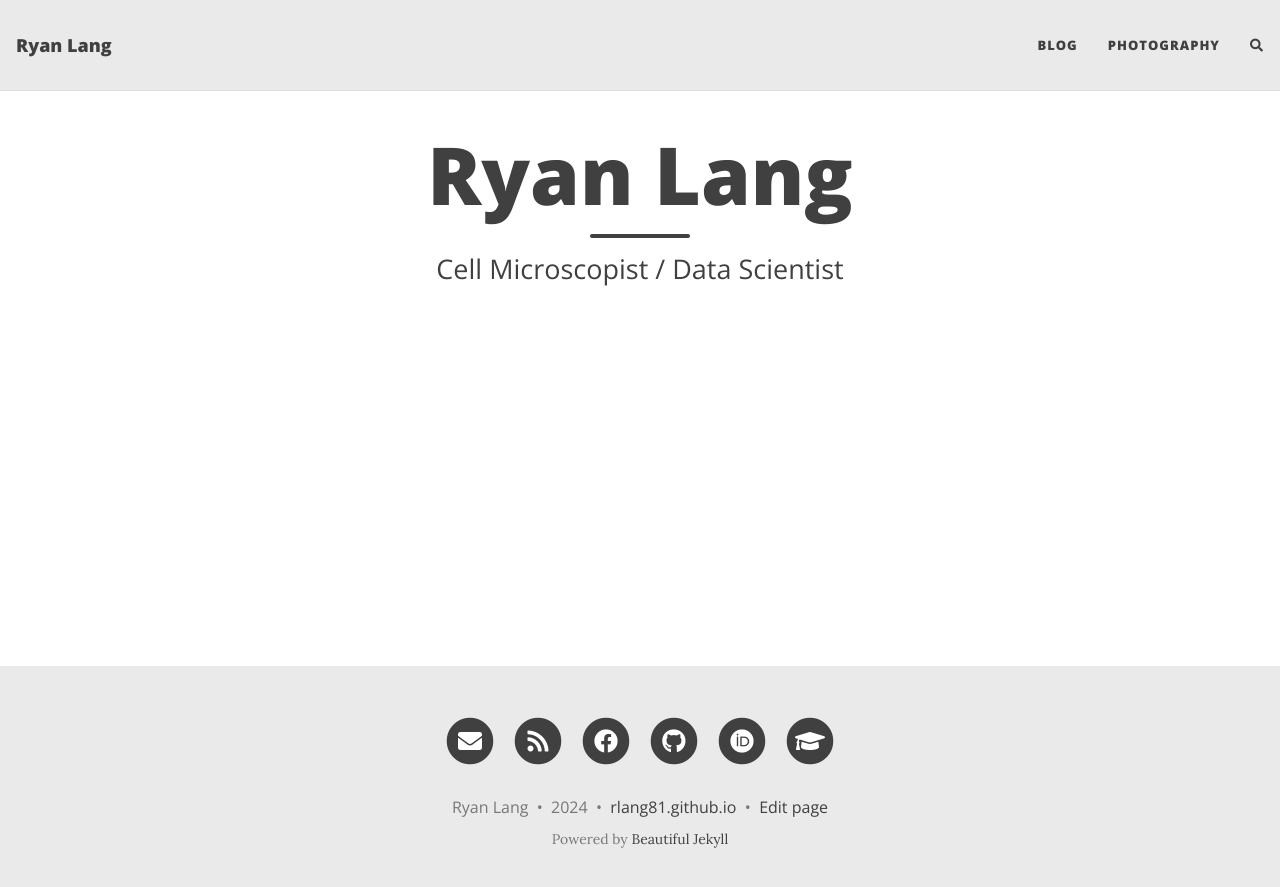
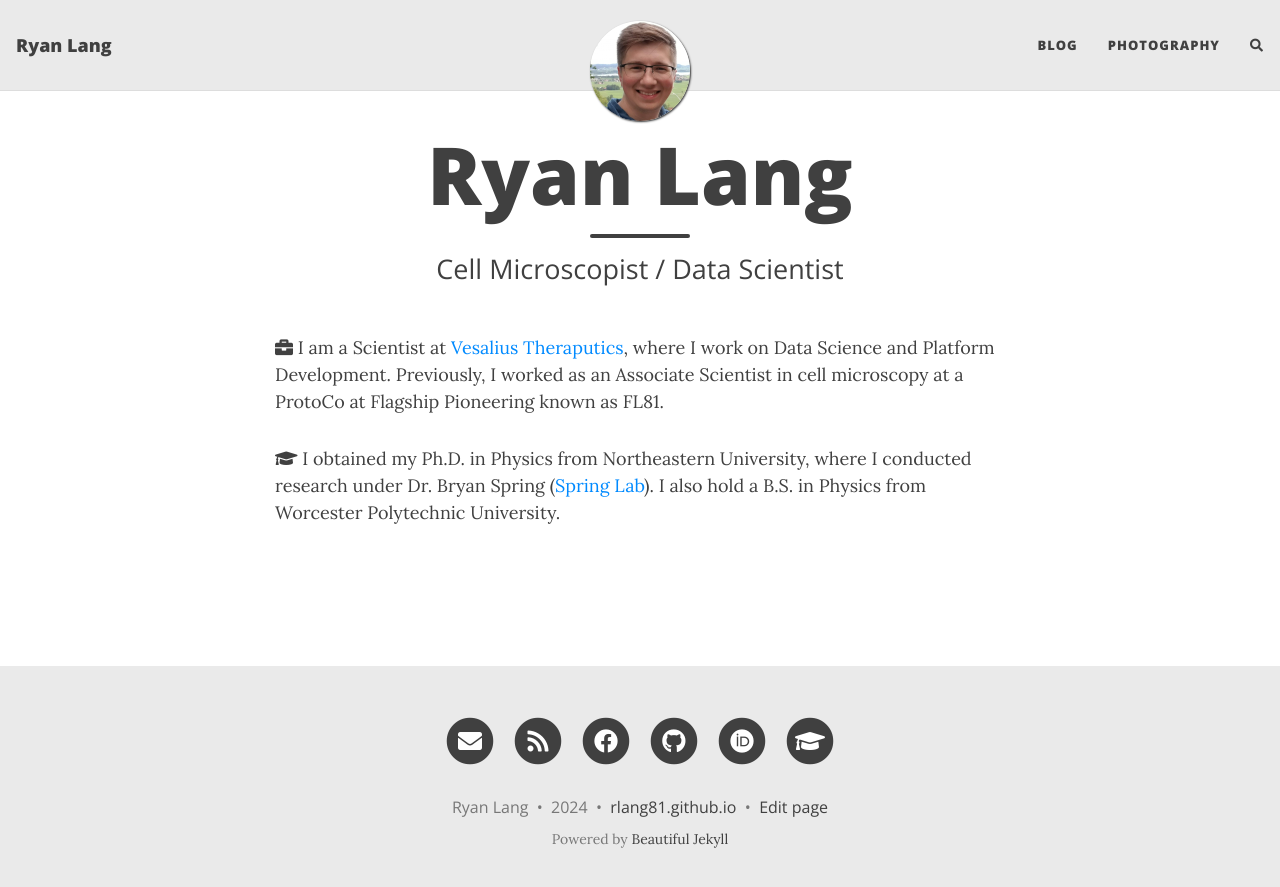
Before and after one commit to rlang81/rlang81.github.io, a Jekyll site: the page built from index.html, in a window 1280 px wide. Shown: the top 887 px of the page. Built offline with Jekyll 4.4.1, drawn with Linux system fonts in a browser that asks for light colours; nearby versions of some CDN libraries; the list of posts is cut into pages by our own code; comment, search, counter and statistics services are not loaded.

Commit message:
Updates to about me

```diff
--- a/404.html
+++ b/404.html
@@ -6,8 +6,6 @@ permalink: /404.html
 
 <div class="text-center">
   <h1>Whoops, this page doesn't exist.</h1>
-  <h1>Move along. (404 error)</h1>
+  <h1>(404 error)</h1>
   <br/>
-
-  <img src="{{ 'assets/img/404-southpark.jpg' | relative_url }}" alt="Not found" />
 </div>
--- a/_config.yml
+++ b/_config.yml
@@ -29,10 +29,10 @@ navbar-links:
 
 # Image to show in the navigation bar - works best with a square image
 # Remove this parameter if you don't want an image in the navbar
-# avatar: "/assets/img/avatar-icon.png"
+avatar: "/assets/img/profile_pic.jpg"
 
 # By default, the image is cut into a circle. You can disable this behaviour by setting 'round-avatar: false'
-# round-avatar: true
+round-avatar: true
 
 # If you want to have an image logo in the top-left corner instead of having the title of the website,
 # then specify the following parameter
--- a/index.html
+++ b/index.html
@@ -3,3 +3,15 @@ layout: page
 title: Ryan Lang
 subtitle: Cell Microscopist / Data Scientist
 ---
+
+<div id="aboutme-section">
+
+<p class="about-text">
+<span class="fa fa-briefcase about-icon"></span>
+I am a Scientist at <a href="https://vesaliustx.com/" target="_blank">Vesalius Theraputics</a>, where I work on Data Science and Platform Development. Previously, I worked as an Associate Scientist in cell microscopy at a ProtoCo at Flagship Pioneering known as FL81.
+</p>
+
+<p class="about-text">
+<span class="fa fa-graduation-cap about-icon"></span>
+I obtained my Ph.D. in Physics from Northeastern University, where I conducted research under Dr. Bryan Spring (<a href="https://sites.google.com/view/springlabnu/" target="_blank">Spring Lab</a>). I also hold a B.S. in Physics from Worcester Polytechnic University.
+</p>
```
Also changed, not shown: assets/img/404-southpark.jpg (deleted), assets/img/avatar-icon.png (deleted), assets/img/profile_pic.jpg (added).
